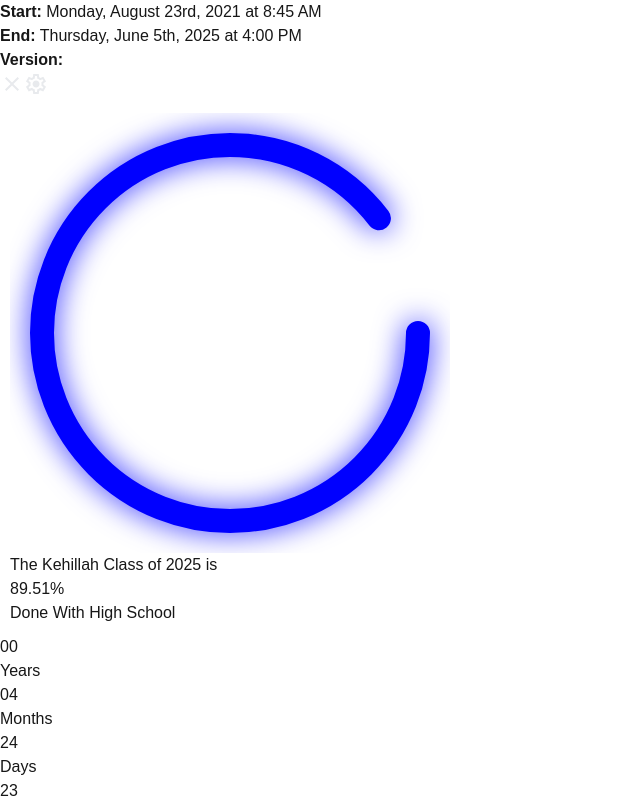
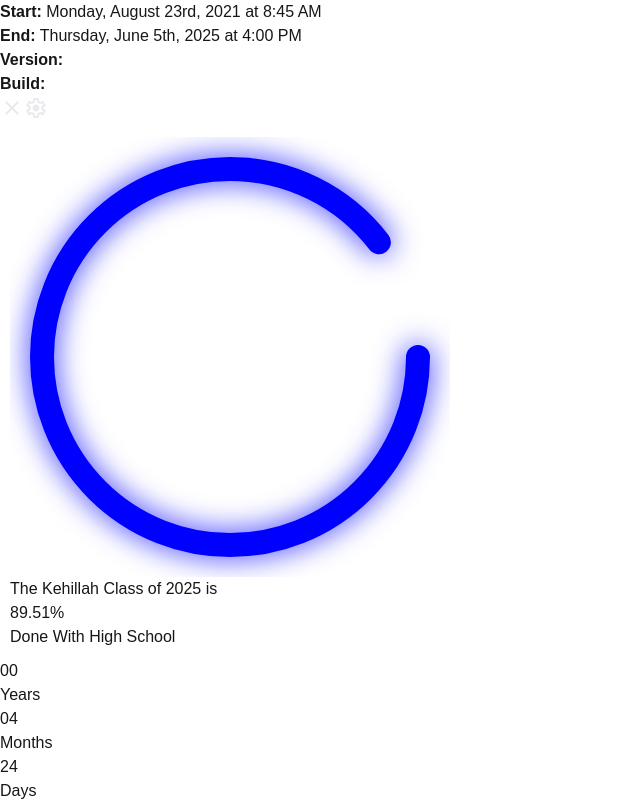
Before and after one commit to beck1888/hs-progress-countdown, a Next.js app: page / in a window 1280 px wide. Both pictures are taken after a click on the button 12 px from the left and 12 px from the top of the page. Shown: the top 800 px of the page, without its empty margins (0-640 px from the left). Built offline with nearby package versions, Linux system fonts and the light colour scheme; no server answers.

Commit message:
Add build information to InfoBox component to specify dev, prod local, and prod on Vercel

```diff
--- a/src/components/ui/InfoBox.tsx
+++ b/src/components/ui/InfoBox.tsx
@@ -39,6 +39,7 @@ const InfoBox: React.FC<InfoBoxProps> = ({ isOpen, children }) => {
       <div className="mt-2">
         <strong>Version:</strong> <a href="https://github.com/beck1888/hs-progress-countdown" target="_blank" className='underline' rel="noopener noreferrer">{lastCommitId}</a>
       </div>
+      <div><strong>Build:</strong> {process.env.NEXT_PUBLIC_RUNNING_BUILD}</div>
       {children}
     </div>
   );
```
